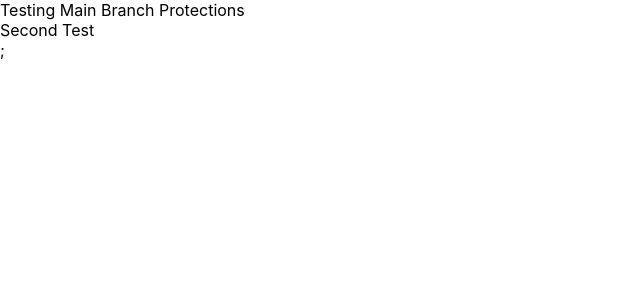
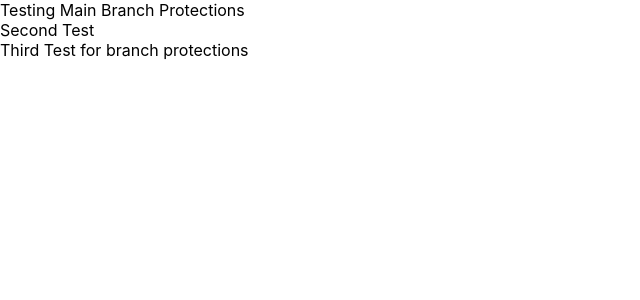
Before and after one commit to threnody5/github-testing-app, a React (Create React App) app: page / in a window 1280 px wide. Shown: the top 300 px of the page, without its empty margins (0-640 px from the left). Built offline with nearby package versions, Linux system fonts and the light colour scheme.

Commit message:
third test for branch protections

```diff
--- a/src/App.js
+++ b/src/App.js
@@ -6,7 +6,8 @@ function App() {
   return (
     <div>
       <div>Testing Main Branch Protections</div>
-      <div>Second Test</div>;
+      <div>Second Test</div>
+      <div>Third Test for branch protections</div>
     </div>
   );
 }
```
